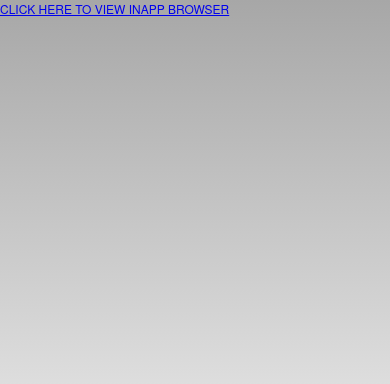
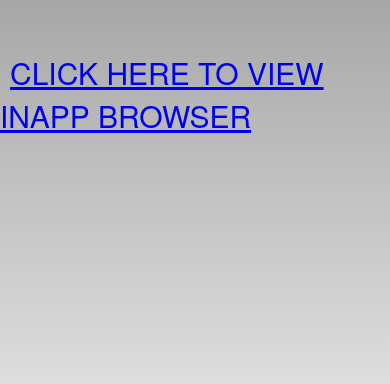
Before and after one commit to dineshprodapt/in-app-browser, a plain HTML site: page inapp/www/index.html in a window 390 px wide. Drawn offline with Linux system fonts and the light colour scheme; some packages are replaced by stand-ins of ours.

Commit message:
changes2

```diff
--- a/inapp/www/index.html
+++ b/inapp/www/index.html
@@ -49,10 +49,18 @@ ref.addEventListener('exit', function(event) { alert(event.type); });
 */
 }
 </script>
+<style>
+a
+{
+font-size: 30px;
+margin-left: 10px;
+}
+</style>
     </head>
    <body onLoad="onLoad()">
 	<div>
-      <a href="#" onclick="window.open('https://suns247.windstream.com:8183/mobile.action?token=041101518&billsys=CAMS','_blank','location=yes','closebuttoncaption=Return');">Click Here to view inapp browser</a>
+     <br><br><br>
+	 <a href="#" onclick="window.open('https://suns247.windstream.com:8183/mobile.action?token=041101518&billsys=CAMS','_blank','location=yes','closebuttoncaption=Return');">Click Here to view inapp browser</a>
     </div>
 	</body>
 </html>
```
